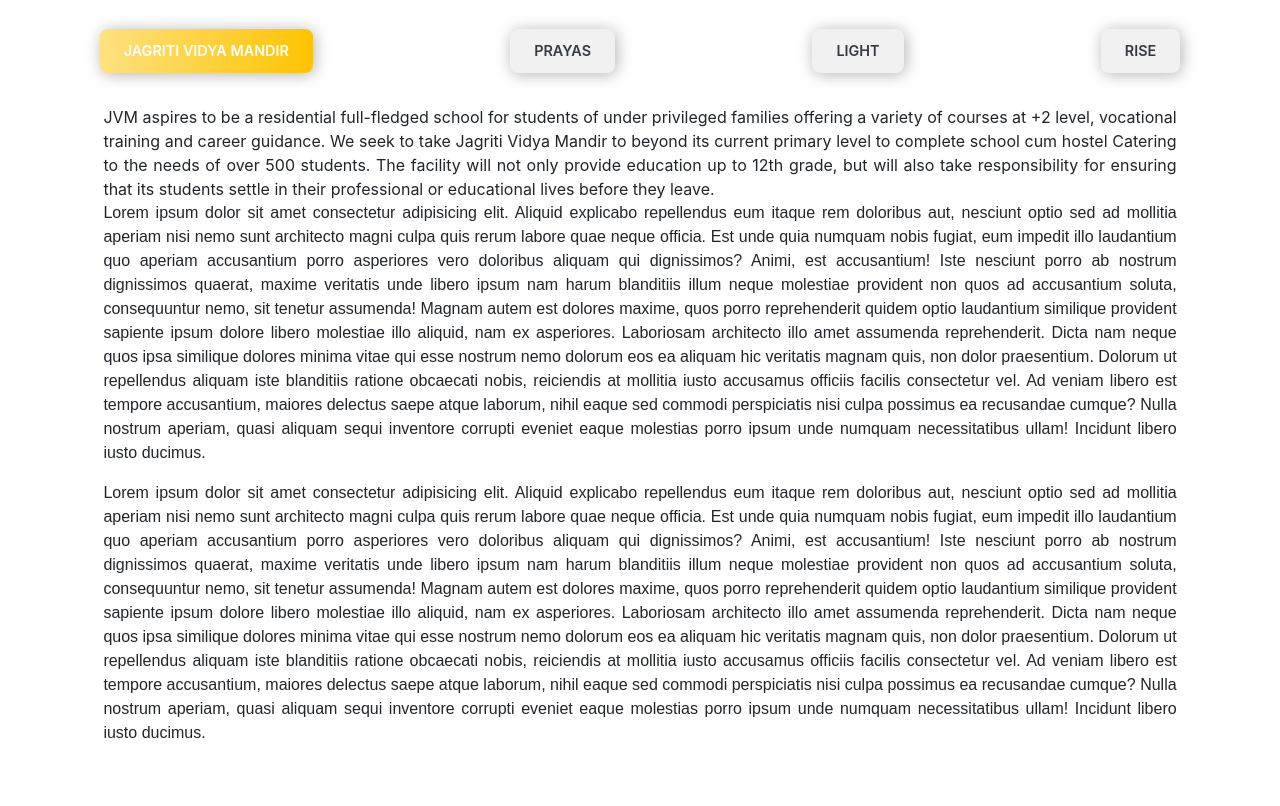
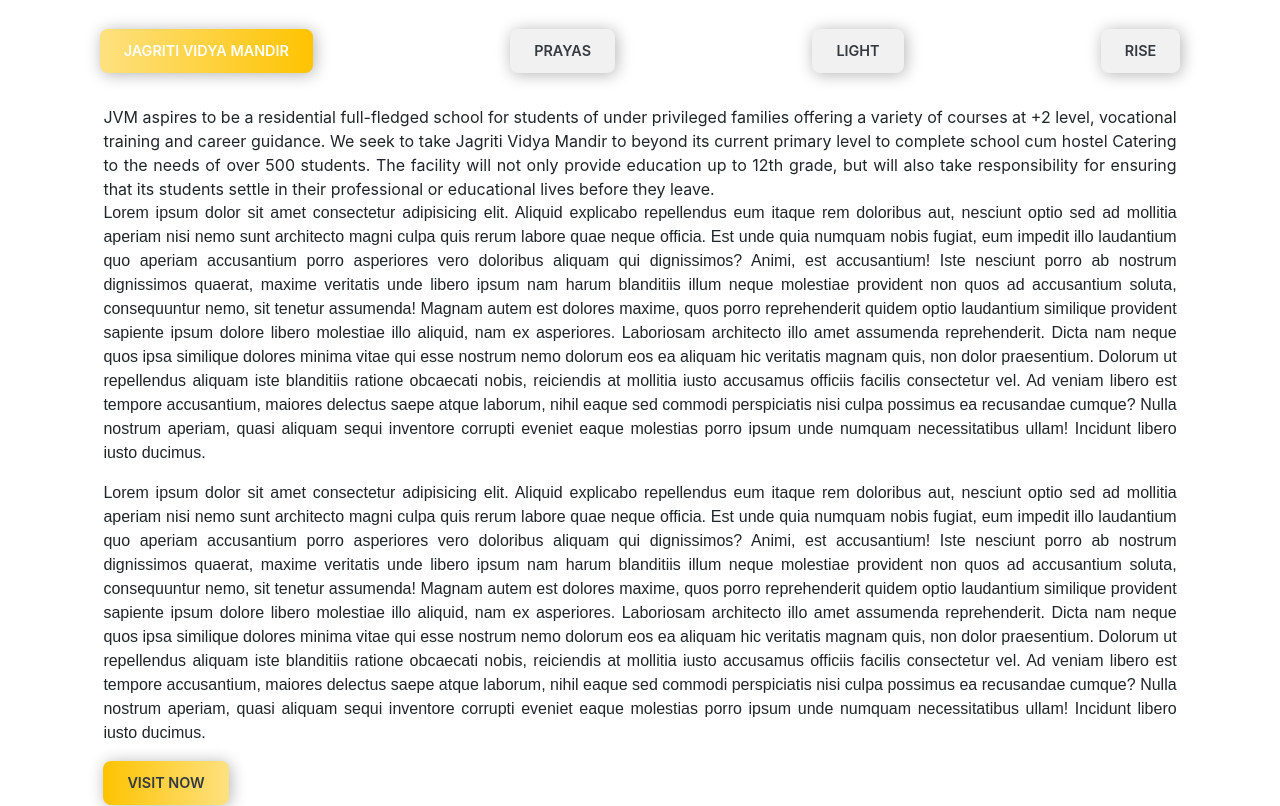
Before and after one commit to ujjawalrr/Initiative-page-, a plain HTML site: page index.html in a window 1280 px wide. Shown: the part 71-877 px from the top of the page. Before the commit the page ends 833 px from the top, so only its background shows below. Drawn offline with nearby package versions, Linux system fonts and the light colour scheme.

Commit message:
visit now btn

```diff
--- a/index.html
+++ b/index.html
@@ -59,6 +59,7 @@
             libero est tempore accusantium, maiores delectus saepe atque laborum, nihil eaque sed commodi perspiciatis
             nisi culpa possimus ea recusandae cumque? Nulla nostrum aperiam, quasi aliquam sequi inventore corrupti
             eveniet eaque molestias porro ipsum unde numquam necessitatibus ullam! Incidunt libero iusto ducimus.</p>
+            <a href="https://www.gyws.org/jvm"><button class="initiativeBtn2">Visit Now</button></a>
     </div>
 
     <script src="https://code.jquery.com/jquery-3.2.1.slim.min.js"
@@ -88,6 +89,7 @@
         JVM aspires to be a residential full-fledged school for students of under privileged families offering a variety of courses at +2 level, vocational training and career guidance. We seek to take Jagriti Vidya Mandir to beyond its current primary level to complete school cum hostel Catering to the needs of over 500 students. The facility will not only provide education up to 12th grade, but will also take responsibility for ensuring that its students settle in their professional or educational lives before they leave.
         <p>Lorem ipsum dolor sit amet consectetur adipisicing elit. Aliquid explicabo repellendus eum itaque rem doloribus aut, nesciunt optio sed ad mollitia aperiam nisi nemo sunt architecto magni culpa quis rerum labore quae neque officia. Est unde quia numquam nobis fugiat, eum impedit illo laudantium quo aperiam accusantium porro asperiores vero doloribus aliquam qui dignissimos? Animi, est accusantium! Iste nesciunt porro ab nostrum dignissimos quaerat, maxime veritatis unde libero ipsum nam harum blanditiis illum neque molestiae provident non quos ad accusantium soluta, consequuntur nemo, sit tenetur assumenda! Magnam autem est dolores maxime, quos porro reprehenderit quidem optio laudantium similique provident sapiente ipsum dolore libero molestiae illo aliquid, nam ex asperiores. Laboriosam architecto illo amet assumenda reprehenderit. Dicta nam neque quos ipsa similique dolores minima vitae qui esse nostrum nemo dolorum eos ea aliquam hic veritatis magnam quis, non dolor praesentium. Dolorum ut repellendus aliquam iste blanditiis ratione obcaecati nobis, reiciendis at mollitia iusto accusamus officiis facilis consectetur vel. Ad veniam libero est tempore accusantium, maiores delectus saepe atque laborum, nihil eaque sed commodi perspiciatis nisi culpa possimus ea recusandae cumque? Nulla nostrum aperiam, quasi aliquam sequi inventore corrupti eveniet eaque molestias porro ipsum unde numquam necessitatibus ullam! Incidunt libero iusto ducimus.</p>
         <p>Lorem ipsum dolor sit amet consectetur adipisicing elit. Aliquid explicabo repellendus eum itaque rem doloribus aut, nesciunt optio sed ad mollitia aperiam nisi nemo sunt architecto magni culpa quis rerum labore quae neque officia. Est unde quia numquam nobis fugiat, eum impedit illo laudantium quo aperiam accusantium porro asperiores vero doloribus aliquam qui dignissimos? Animi, est accusantium! Iste nesciunt porro ab nostrum dignissimos quaerat, maxime veritatis unde libero ipsum nam harum blanditiis illum neque molestiae provident non quos ad accusantium soluta, consequuntur nemo, sit tenetur assumenda! Magnam autem est dolores maxime, quos porro reprehenderit quidem optio laudantium similique provident sapiente ipsum dolore libero molestiae illo aliquid, nam ex asperiores. Laboriosam architecto illo amet assumenda reprehenderit. Dicta nam neque quos ipsa similique dolores minima vitae qui esse nostrum nemo dolorum eos ea aliquam hic veritatis magnam quis, non dolor praesentium. Dolorum ut repellendus aliquam iste blanditiis ratione obcaecati nobis, reiciendis at mollitia iusto accusamus officiis facilis consectetur vel. Ad veniam libero est tempore accusantium, maiores delectus saepe atque laborum, nihil eaque sed commodi perspiciatis nisi culpa possimus ea recusandae cumque? Nulla nostrum aperiam, quasi aliquam sequi inventore corrupti eveniet eaque molestias porro ipsum unde numquam necessitatibus ullam! Incidunt libero iusto ducimus.</p>
+        <a href="https://www.gyws.org/jvm"><button class="initiativeBtn2">Visit Now</button></a>
     </div>`
             }
             else if (parameter == 'prayas') {
@@ -104,6 +106,7 @@
         <p>
             Lorem ipsum dolor sit amet consectetur adipisicing elit. Aliquid explicabo repellendus eum itaque rem doloribus aut, nesciunt optio sed ad mollitia aperiam nisi nemo sunt architecto magni culpa quis rerum labore quae neque officia. Est unde quia numquam nobis fugiat, eum impedit illo laudantium quo aperiam accusantium porro asperiores vero doloribus aliquam qui dignissimos? Animi, est accusantium! Iste nesciunt porro ab nostrum dignissimos quaerat, maxime veritatis unde libero ipsum nam harum blanditiis illum neque molestiae provident non quos ad accusantium soluta, consequuntur nemo, sit tenetur assumenda! Magnam autem est dolores maxime, quos porro reprehenderit quidem optio laudantium similique provident sapiente ipsum dolore libero molestiae illo aliquid, nam ex asperiores. Laboriosam architecto illo amet assumenda reprehenderit. Dicta nam neque quos ipsa similique dolores minima vitae qui esse nostrum nemo dolorum eos ea aliquam hic veritatis magnam quis, non dolor praesentium. Dolorum ut repellendus aliquam iste blanditiis ratione obcaecati nobis, reiciendis at mollitia iusto accusamus officiis facilis consectetur vel. Ad veniam libero est tempore accusantium, maiores delectus saepe atque laborum, nihil eaque sed commodi perspiciatis nisi culpa possimus ea recusandae cumque? Nulla nostrum aperiam, quasi aliquam sequi inventore corrupti eveniet eaque molestias porro ipsum unde numquam necessitatibus ullam! Incidunt libero iusto ducimus.
         </p>
+        <a href="https://iprayas.org/"><button class="initiativeBtn2">Visit Now</button></a>
     </div>`
             }
             else if (parameter == 'light') {
@@ -120,6 +123,7 @@
                     <p>
                         Lorem ipsum dolor sit amet consectetur adipisicing elit. Aliquid explicabo repellendus eum itaque rem doloribus aut, nesciunt optio sed ad mollitia aperiam nisi nemo sunt architecto magni culpa quis rerum labore quae neque officia. Est unde quia numquam nobis fugiat, eum impedit illo laudantium quo aperiam accusantium porro asperiores vero doloribus aliquam qui dignissimos? Animi, est accusantium! Iste nesciunt porro ab nostrum dignissimos quaerat, maxime veritatis unde libero ipsum nam harum blanditiis illum neque molestiae provident non quos ad accusantium soluta, consequuntur nemo, sit tenetur assumenda! Magnam autem est dolores maxime, quos porro reprehenderit quidem optio laudantium similique provident sapiente ipsum dolore libero molestiae illo aliquid, nam ex asperiores. Laboriosam architecto illo amet assumenda reprehenderit. Dicta nam neque quos ipsa similique dolores minima vitae qui esse nostrum nemo dolorum eos ea aliquam hic veritatis magnam quis, non dolor praesentium. Dolorum ut repellendus aliquam iste blanditiis ratione obcaecati nobis, reiciendis at mollitia iusto accusamus officiis facilis consectetur vel. Ad veniam libero est tempore accusantium, maiores delectus saepe atque laborum, nihil eaque sed commodi perspiciatis nisi culpa possimus ea recusandae cumque? Nulla nostrum aperiam, quasi aliquam sequi inventore corrupti eveniet eaque molestias porro ipsum unde numquam necessitatibus ullam! Incidunt libero iusto ducimus.
                     </p>
+                    <a href="https://light.org.in/"><button class="initiativeBtn2">Visit Now</button></a>
     </div>`
             }
             else if (parameter == 'rise') {
--- a/styles.css
+++ b/styles.css
@@ -23,6 +23,24 @@
   background-image: linear-gradient(to right, #fee180 0%, #fec301 100%);
   color: white;
 }
+.initiativeBtn2 {
+  text-transform: uppercase;
+  font-size: 0.9rem;
+  padding: 0.7rem 1.5rem;
+  color: rgb(53, 58, 65);
+  border: none;
+  box-shadow: 0.1rem 0.1rem 1rem rgba(0, 0, 0, 0.3);
+  font-weight: 600;
+  transition-property: linear-gradient;
+  transition-duration: 1s;
+  border-radius: 0.5rem;
+  background-image: linear-gradient(to right, #fec301 0%, #fee180 100%);
+  cursor: pointer;
+}
+.initiativeBtn2:hover {
+  background-image: linear-gradient(to right, #fee180 0%, #fec301 100%);
+  color: white;
+}
 #content{
     padding: 0 8vw;
     text-align: justify;
```
